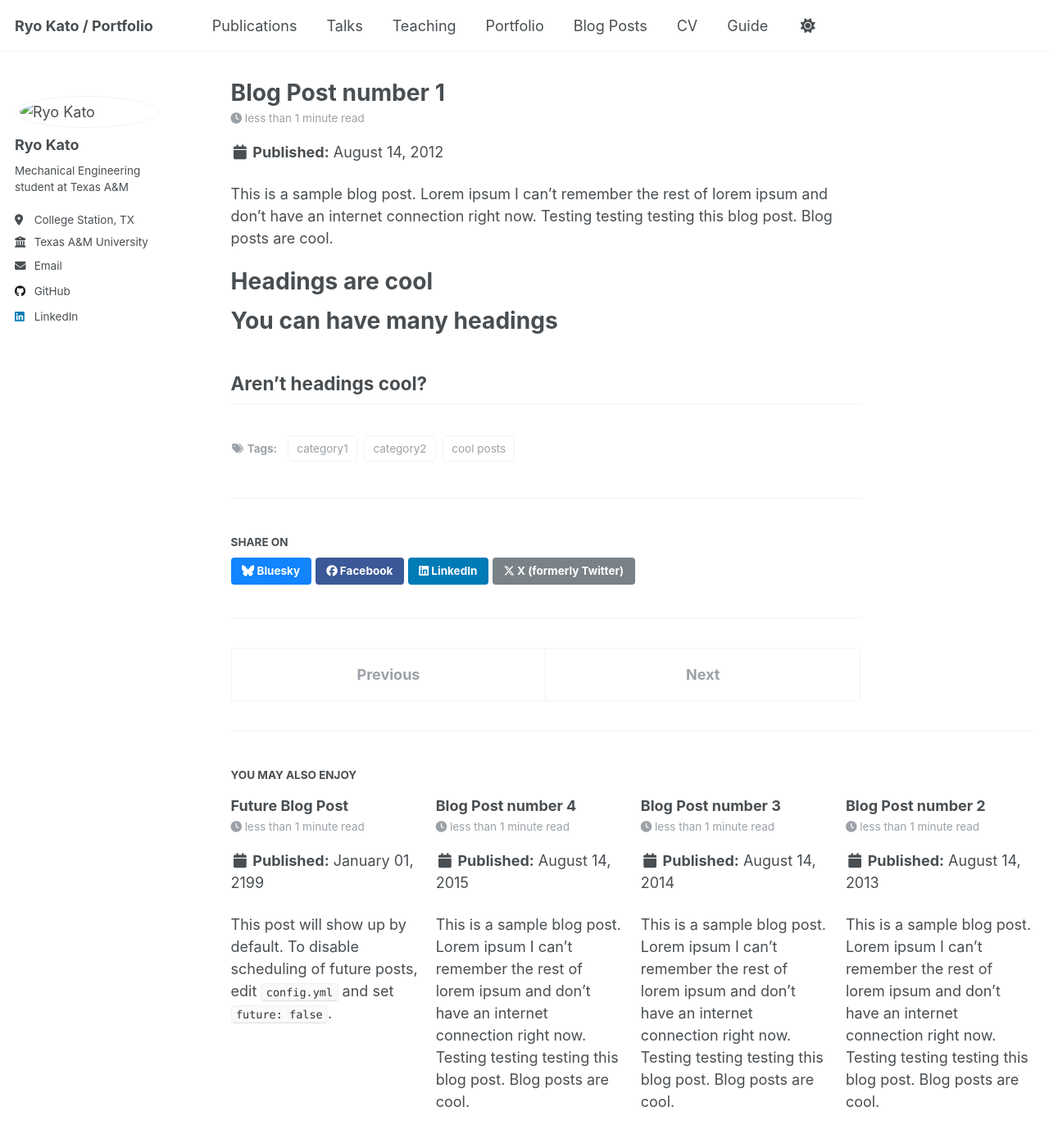
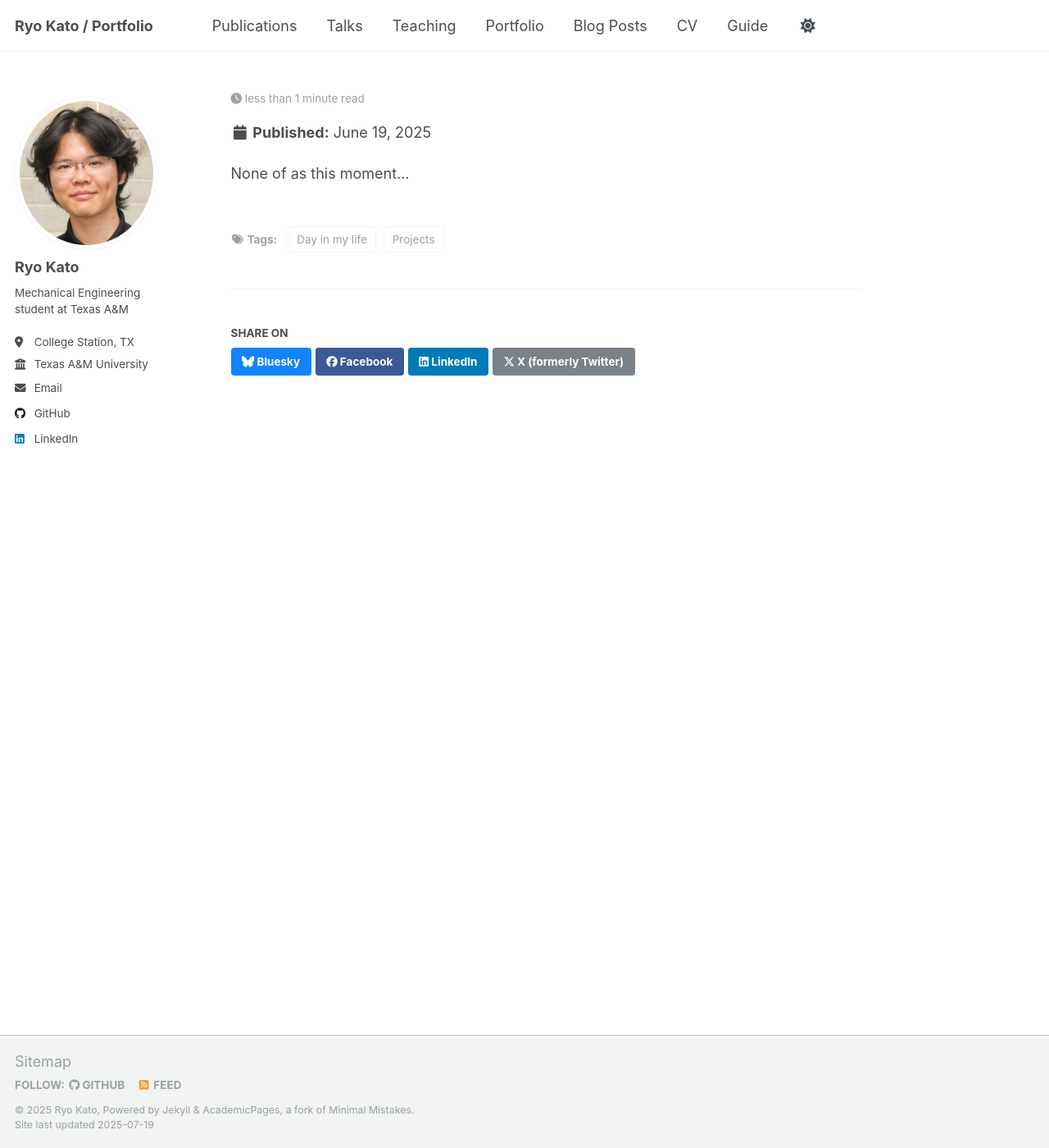
Before and after one commit to theryokato/theryokato.github.io, a Jekyll site: the page built from _posts/2012-08-14-blog-post-1.md, in a window 1280 px wide and 1400 px high. Shown: the whole window at 82% size. Built offline with Jekyll 4.4.1, drawn with Linux system fonts in a browser that asks for light colours; a script that is not in the unit is left out.

```diff
--- a/_config.yml
+++ b/_config.yml
@@ -22,7 +22,7 @@ repository               : "theryokato/theryokato.github.io"
 #               Additional customization can be done by editing /_includes/author-profile.html
 author:
   # Biographic information
-  avatar           : "pfp.png"
+  avatar           : "https://theryokato.github.io/files/pfp.png"
   name             : "Ryo Kato"
   pronouns         : # "he/him"
   bio              : "Mechanical Engineering student at Texas A&M"
--- a/_posts/2012-08-14-blog-post-1.md
+++ b/_posts/2012-08-14-blog-post-1.md
@@ -1,20 +1,10 @@
 ---
-title: 'Blog Post number 1'
-date: 2012-08-14
+title: ''
+date: 2025-6-19
 permalink: /posts/2012/08/blog-post-1/
 tags:
-  - cool posts
-  - category1
-  - category2
+  - Projects
+  - Day in my life
 ---
 
-This is a sample blog post. Lorem ipsum I can't remember the rest of lorem ipsum and don't have an internet connection right now. Testing testing testing this blog post. Blog posts are cool.
-
-Headings are cool
-======
-
-You can have many headings
-======
-
-Aren't headings cool?
-------
+None of as this moment...
--- a/_posts/2013-08-14-blog-post-2.md
+++ /dev/null
@@ -1,20 +0,0 @@
----
-title: 'Blog Post number 2'
-date: 2013-08-14
-permalink: /posts/2013/08/blog-post-2/
-tags:
-  - cool posts
-  - category1
-  - category2
----
-
-This is a sample blog post. Lorem ipsum I can't remember the rest of lorem ipsum and don't have an internet connection right now. Testing testing testing this blog post. Blog posts are cool.
-
-Headings are cool
-======
-
-You can have many headings
-======
-
-Aren't headings cool?
-------
--- a/_posts/2014-08-14-blog-post-3.md
+++ /dev/null
@@ -1,20 +0,0 @@
----
-title: 'Blog Post number 3'
-date: 2014-08-14
-permalink: /posts/2014/08/blog-post-3/
-tags:
-  - cool posts
-  - category1
-  - category2
----
-
-This is a sample blog post. Lorem ipsum I can't remember the rest of lorem ipsum and don't have an internet connection right now. Testing testing testing this blog post. Blog posts are cool.
-
-Headings are cool
-======
-
-You can have many headings
-======
-
-Aren't headings cool?
-------
--- a/_posts/2199-01-01-future-post.md
+++ /dev/null
@@ -1,11 +0,0 @@
----
-title: 'Future Blog Post'
-date: 2199-01-01
-permalink: /posts/2012/08/blog-post-4/
-tags:
-  - cool posts
-  - category1
-  - category2
----
-
-This post will show up by default. To disable scheduling of future posts, edit `config.yml` and set `future: false`.
```
Also changed, not shown: _pages/about.md (+5 -3 lines), _pages/cv.md (+4 -4 lines), _posts/2015-08-14-blog-post-4.md (deleted, +0 -20 lines), _publications/example.txt (renamed from _publications/2009-10-01-paper-title-number-1.md).
